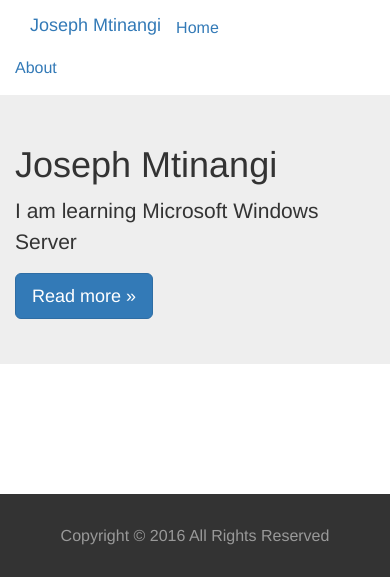
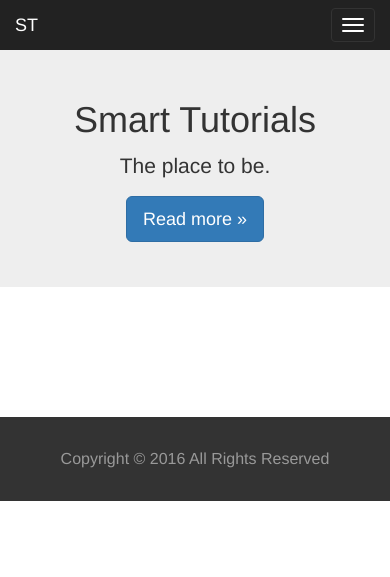
Before and after one commit to josephmtinangi/microsoft-azure-web-app, a PHP site: page / in a window 390 px wide. Shown: the top 577 px of the page. Run offline with PHP 8.4, Linux system fonts and the light colour scheme.

Commit message:
Add responsive navbar

```diff
--- a/css/style.css
+++ b/css/style.css
@@ -1,6 +1,10 @@
 body {
     font-size: 16px;
     line-height: 1.5;
+}
+
+.fa-icon {
+    font-size: 100px;
 }
 
 .navbar {
--- a/index.php
+++ b/index.php
@@ -4,30 +4,55 @@
 		<meta charset="utf-8">
 		<meta http-equiv="X-UA-Compatible" content="IE=edge">
 		<meta name="viewport" content="width=device-width, initial-scale=1">
-		<title>Joseph Mtinangi</title>
+
+		<title>SmartTuts</title>
+
+		<link rel="stylesheet" href="https://maxcdn.bootstrapcdn.com/font-awesome/4.7.0/css/font-awesome.min.css" type="text/css" />
 		<link rel="stylesheet" href="https://maxcdn.bootstrapcdn.com/bootstrap/3.3.7/css/bootstrap.min.css" type="text/css" />
 		<link rel="stylesheet" href="css/style.css" type="text/css" />
 	</head>
 	<body>
-	    <div class="navbar">
-	    	<div class="container-fluid">
-	    		<a class="navbar-brand" href="#">Joseph Mtinangi</a>
-	    		<ul class="nav navbar-nav">
-	    			<li class="active">
-	    				<a href="#">Home</a>
-	    			</li>
-	    			<li>
-	    				<a href="#">About</a>
-	    			</li>
-	    		</ul>
-	    	</div>
-	    </div>
+
+	<nav class="navbar navbar-inverse" role="navigation">
+    	<div class="container-fluid">
+    		<!-- Brand and toggle get grouped for better mobile display -->
+    		<div class="navbar-header">
+    			<button type="button" class="navbar-toggle" data-toggle="collapse" data-target=".navbar-ex1-collapse">
+    				<span class="sr-only">Toggle navigation</span>
+    				<span class="icon-bar"></span>
+    				<span class="icon-bar"></span>
+    				<span class="icon-bar"></span>
+    			</button>
+    			<a class="navbar-brand" href="#">ST</a>
+    		</div>
+
+    		<!-- Collect the nav links, forms, and other content for toggling -->
+    		<div class="collapse navbar-collapse navbar-ex1-collapse">
+    			<ul class="nav navbar-nav">
+    				<li class="active"><a href="#">Browse</a></li>
+    				<li><a href="#">Courses</a></li>
+    			</ul>
+    			<form class="navbar-form navbar-left" role="search">
+    				<div class="form-group">
+    					<input type="text" class="form-control" placeholder="Search">
+    				</div>
+    				<button type="submit" class="btn btn-default">Search</button>
+    			</form>
+    			<ul class="nav navbar-nav navbar-right">
+    				<li><a href="#">Go Pro</a></li>
+    				<li><a href="#">Sign in</a></li>
+    				<li><a href="#">Create Account for Free</a></li>
+    			</ul>
+    		</div><!-- /.navbar-collapse -->
+    	</div>
+    </nav>
+
 	    <!--site header-->
 	    <header>
 	    	<div class="jumbotron">
-	    		<div class="container">
-	    			<h1>Joseph Mtinangi</h1>
-	    			<p>I am learning Microsoft Windows Server</p>
+	    		<div class="container text-center">
+	    			<h1>Smart Tutorials</h1>
+	    			<p>The place to be.</p>
 	    			<p>
 	    				<a class="btn btn-primary btn-lg">Read more &raquo;</a>
 	    			</p>
```
